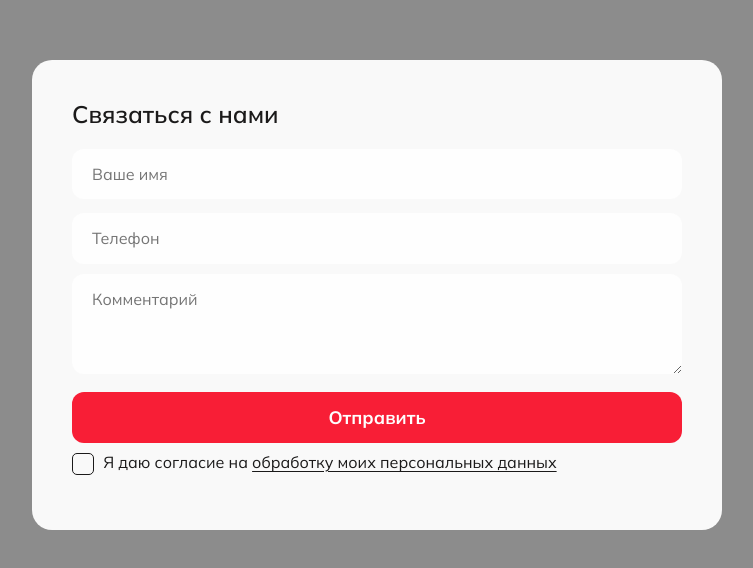
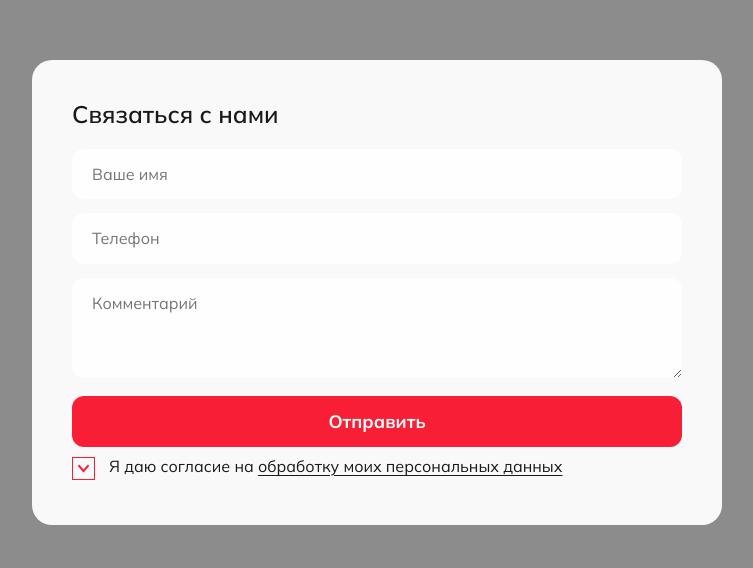
Before and after one commit to fmchnkv/motors, a plain HTML site: page popup.html in a window 1280 px wide. Shown: the part 140-708 px from the top of the page, without its empty margins (263-1016 px from the left). Drawn offline with Linux system fonts and the light colour scheme.

Commit message:
Переделал попап, обернул инпуты в лэйблы

```diff
--- a/dist/css/popup.css
+++ b/dist/css/popup.css
@@ -49,56 +49,64 @@
     line-height: 29px;
   }
 }
-.input__group {
-  display: block;
-  margin-bottom: 15px;
-}
 .input__group a {
   color: #1B1A1A;
   text-decoration: underline;
   text-underline-offset: 3px;
 }
-.input__group input {
-  padding: 0;
-  height: initial;
-  width: initial;
-  margin-bottom: 0;
-  display: none;
+.personal__data {
+  display: inline-block;
   cursor: pointer;
 }
-.input__group label {
+.personal__data:hover input {
+  color: #F81E36;
+}
+.personal__data:hover input + span::before {
+  border-color: #F81E36;
+}
+.personal__data:not(:last-child) {
+  margin: 0 0 15px;
+}
+.personal__data input {
+  display: none;
+}
+.personal__data input:checked + span::before {
+  border-color: #F81E36;
+}
+.personal__data input:checked + span::after {
+  opacity: 1;
+}
+.personal__data span {
+  display: flex;
+  align-items: center;
   position: relative;
-  cursor: pointer;
 }
-.input__group label:before {
+.personal__data span::before {
   content: '';
-  -webkit-appearance: none;
-  background-color: transparent;
+  width: 23px;
+  height: 23px;
   border: 1px solid #1B1A1A;
-  padding: 10px;
-  border-radius: 5px;
-  display: inline-block;
-  position: relative;
-  vertical-align: middle;
-  cursor: pointer;
-  margin-right: 5px;
+  margin: 0 14px 0 0;
 }
-.input__group input:checked + label:after {
+.personal__data span::after {
   content: '';
-  display: block;
   position: absolute;
-  border: 1px solid #F81E36;
-  border-radius: 5px;
+  left: 0;
   width: 23px;
   height: 23px;
   background-image: url(/dist/img/checkbox.svg);
   background-position: center;
   background-size: auto;
   background-repeat: no-repeat;
-  top: 0px;
+  opacity: 0;
 }
-.input__group input:checked + label::before {
-  border: 1px solid #F81E36;
+.field__checkbox.d-flex {
+  display: flex;
+}
+.personal__data a {
+  text-decoration: underline;
+  text-underline-offset: 3px;
+  color: #1B1A1A;
 }
 textarea.the__input {
   padding: 16px 20px;
@@ -110,6 +118,9 @@ textarea.the__input {
   max-width: 100%;
   min-width: 100%;
   height: clamp(50px, 50px, 300px);
+}
+textarea.the__input:hover {
+  border: 1px solid #F81E36;
 }
 input.the__input {
   padding: 16px 20px;
--- a/dist/less/popup.less
+++ b/dist/less/popup.less
@@ -10,6 +10,7 @@
 		top: 0;
 		left: 0;
 	}
+
 	&__container {
 		width: 320px;
 		height: auto;
@@ -58,64 +59,197 @@
 
 
 //checkbox
+// .input__group {
+// 	display: block;
+// 	margin-bottom: 15px;
+
+// 	a {
+// 		color: @black;
+// 		text-decoration: underline;
+// 		text-underline-offset: 3px;
+// 	}
+
+// 	input {
+// 		padding: 0;
+// 		height: initial;
+// 		width: initial;
+// 		margin-bottom: 0;
+// 		display: none;
+// 		cursor: pointer;
+// 	}
+
+// 	label {
+// 		position: relative;
+// 		cursor: pointer;
+// 	}
+
+// 	label:before {
+// 		content: '';
+// 		-webkit-appearance: none;
+// 		appearance: none;
+// 		background-color: transparent;
+// 		border: 1px solid @black;
+// 		// box-shadow: 0 1px 2px rgba(0, 0, 0, 0.05), inset 0px -15px 10px -12px rgba(0, 0, 0, 0.05);
+// 		padding: 10px;
+// 		border-radius: 5px;
+// 		display: inline-block;
+// 		position: relative;
+// 		vertical-align: middle;
+// 		cursor: pointer;
+// 		margin-right: 5px;
+// 	}
+
+// 	input:checked+label:after {
+
+// 		content: '';
+// 		display: block;
+// 		position: absolute;
+// 		border: 1px solid @main;
+// 		border-radius: 5px;
+// 		width: 23px;
+// 		height: 23px;
+// 		background-image: url(/dist/img/checkbox.svg);
+// 		background-position: center;
+// 		background-size: auto;
+// 		background-repeat: no-repeat;
+// 		top: 0px;
+// 	}
+
+// 	input:checked+label::before {
+
+// 		border: 1px solid @main;
+// 	}
+// }
+
+
+// //checkbox2
+// .input__group {
+// 	label {
+// 		display: inline-block;
+// 		cursor: pointer;
+// 		.field__checkbox:hover input + span {
+// 			color: #F81E36;
+// 		}
+// 	}
+
+// 	label input {
+// 		display: none;
+// 	}
+// 	.field__checkbox input:checked + span::before {
+// 		border-color: #F81E36;
+// 	}
+// 	.field__checkbox input:checked + span::after {
+// 		opacity: 1;
+// 	}
+// 	label span {
+// 		display: flex;
+// 		align-items: center;
+// 		position: relative;
+
+// 		&::before {
+// 			content: '';
+// 			width: 23px;
+// 			height: 23px;
+// 			border: 1px solid #1B1A1A;
+// 			margin: 0 14px 0 0;
+// 		}
+// 		&::after {
+// 			content: '';
+// 			position: absolute;
+// 			left: 0;
+// 			width: 23px;
+// 			height: 23px;
+// 			background-image: url(/dist/img/checkbox.svg);
+// 			background-position: center;
+// 			background-size: auto;
+// 			background-repeat: no-repeat;
+// 			opacity: 0;
+// 		}
+// 	}
+
+// }
+
+
+//checkbox 3
 .input__group {
-	display: block;
-	margin-bottom: 15px;
-
 	a {
 		color: @black;
 		text-decoration: underline;
 		text-underline-offset: 3px;
 	}
-	input {
-		padding: 0;
-		height: initial;
-		width: initial;
-		margin-bottom: 0;
+}
+.personal__data {
+	display: inline-block;
+	cursor: pointer;
+
+  }
+  .personal__data:hover input  {
+	color: @main;
+  }
+  .personal__data:hover input + span::before {
+	border-color: @main;
+  }
+  .personal__data:not(:last-child) {
+	margin: 0 0 15px;
+  }
+  .personal__data input {
 	display: none;
-		cursor: pointer;
+
   }
-
-	label {
+  .personal__data input:checked + span::before {
+	border-color: @main;
+  }
+  .personal__data input:checked + span::after {
+	opacity: 1;
+  }
+  .personal__data span {
+	display: flex;
+	align-items: center;
 	position: relative;
-		cursor: pointer;
   }
-
-	label:before {
+  .personal__data span::before {
 	content: '';
-		-webkit-appearance: none;
-		background-color: transparent;
-		border: 1px solid @black;
-		// box-shadow: 0 1px 2px rgba(0, 0, 0, 0.05), inset 0px -15px 10px -12px rgba(0, 0, 0, 0.05);
-		padding: 10px;
-		border-radius: 5px;
-		display: inline-block;
-		position: relative;
-		vertical-align: middle;
-		cursor: pointer;
-		margin-right: 5px;
+	width: 23px;
+	height: 23px;
+	border: 1px solid #1B1A1A;
+	margin: 0 14px 0 0;
   }
-
-	input:checked+label:after {
-
+  .personal__data span::after {
 	content: '';
-		display: block;
 	position: absolute;
-		border: 1px solid @main;
-		border-radius: 5px;
+	left: 0;
 	width: 23px;
 	height: 23px;
 	background-image: url(/dist/img/checkbox.svg);
 	background-position: center;
 	background-size: auto;
 	background-repeat: no-repeat;
-		top: 0px;
+	opacity: 0;
   }
-	input:checked+label::before {
 
-		border: 1px solid @main;
+  .field__checkbox.d-flex {
+	display: flex;
+  }
+  .personal__data {
+	a {
+		text-decoration: underline;
+		text-underline-offset: 3px;
+		color: @black;
 	}
   }
+
+
+
+
+
+
+
+
+
+
+
+
+
 
 
 
@@ -130,8 +264,13 @@ textarea.the__input {
 	width: 100%;
 	max-width: 100%;
 	min-width: 100%;
-	height: clamp(50px,50px,300px);
+	height: clamp(50px, 50px, 300px);
+
+	&:hover {
+		border: 1px solid #F81E36;
 	}
+}
+
 input.the__input {
 	padding: 16px 20px;
 	border-radius: 12px;
@@ -168,8 +307,9 @@ input.the__input {
 		border: none;
 		margin-bottom: 14px;
 		width: 100%;
-			height: clamp(100px,100px,700px);
+		height: clamp(100px, 100px, 700px);
 	}
+
 	input.the__input {
 
 		padding: 16px 20px;
--- a/popup.html
+++ b/popup.html
@@ -42,18 +42,30 @@
                     <div class="popup__card">
                         <h2>Связаться с нами</h2>
                         <form action="#">
-                            <input class="the__input" type="text" id="name" name="name" placeholder="Ваше имя">
-                            <input class="the__input" type="tel" id="phone" name="phone" placeholder="Телефон">
-                            <textarea class="the__input" type="text" id="email" name="email" placeholder="Комментарий"></textarea>
+                            <label for="name">
+                                <input class="the__input" type="text" id="name" name="name" placeholder="Ваше имя">
+                            </label>
+                            <label for="phone">
+                                <input class="the__input" type="tel" id="phone" name="phone" placeholder="Телефон">
+                            </label>
+                            <label for="comment">
+                                <textarea class="the__input" type="text" id="comment" name="comment"
+                                    placeholder="Комментарий"></textarea>
+                            </label>
                             <input class="red__button" type="submit" value="Отправить">
 
-                            <div class="input__group">
-                                <input type="checkbox" id="personal__data">
-                                <label for="personal__data">
+
+
+                            <label class="field__checkbox d-flex">
+                                <input type="checkbox" checked name="personal__data" id="">
+                                <span>
+                                </span>
+                                <p class="personal__data">
                                     Я даю согласие на
-                                </label>
-                                <a href="#"> обработку моих персональных данных</a>
-                            </div>
+                                    <a href="#"> обработку моих персональных данных</a>
+                                </p>
+                            </label>
+
 
                         </form>
                     </div>
```
Lines whose indentation alone changed are shown as unchanged.
